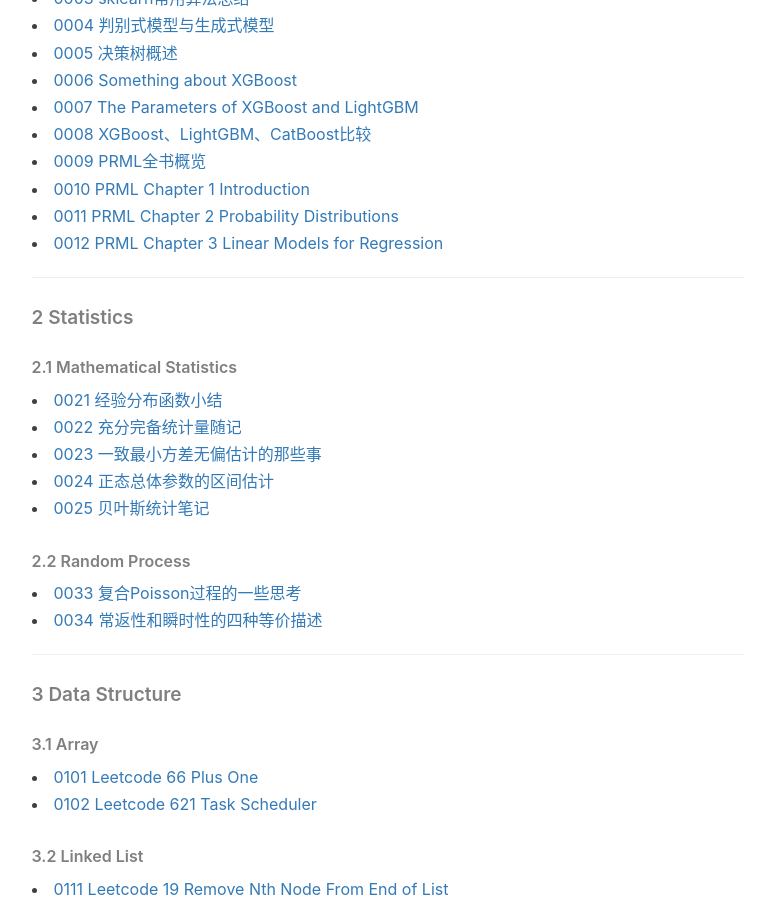
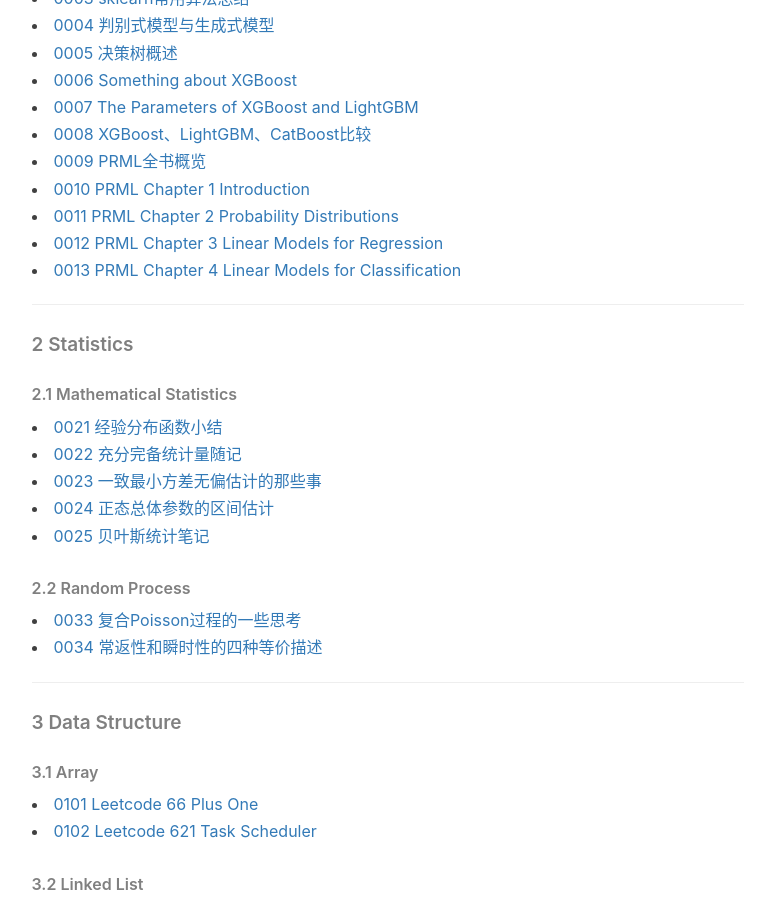
Before and after one commit to ZaccWu/ZaccWu.github.io, a Jekyll site: the page built from post list.html, in a window 1280 px wide and 900 px high, scrolled down 796 px. Shown: the whole window, without its empty margins (136-911 px from the left). Built offline with Jekyll 4.4.1, drawn with Linux system fonts in a browser that asks for light colours; nearby versions of some CDN libraries; comment, search, counter and statistics services are not loaded.

Commit message:
Update post list.html

```diff
--- a/post list.html
+++ b/post list.html
@@ -35,6 +35,8 @@
     <li><a href="https://tinky2013.github.io/2019/09/06/PRML-Chapter-1-Introduction/">0010 PRML Chapter 1 Introduction</a></li>
     <li><a href="https://tinky2013.github.io/2019/09/09/PRML-Chapter-2-Probability-Distributions/">0011 PRML Chapter 2 Probability Distributions</a></li>
     <li><a href="https://tinky2013.github.io/2019/09/10/PRML-Chapter-3-Linear-Models-for-Regression/">0012 PRML Chapter 3 Linear Models for Regression</a></li>
+    <li><a href="https://tinky2013.github.io/2019/09/12/PRML-Chapter-4-Linear-Models-for-Classification/">0013 PRML Chapter 4 Linear Models for Classification</a></li>
+
 
     <hr>
     <h5>2 Statistics</h5>
```
